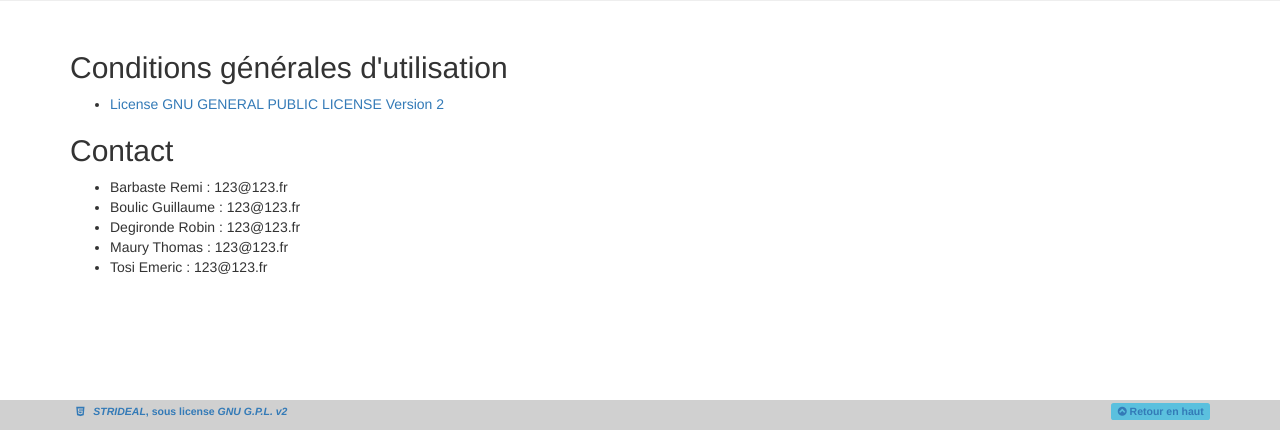
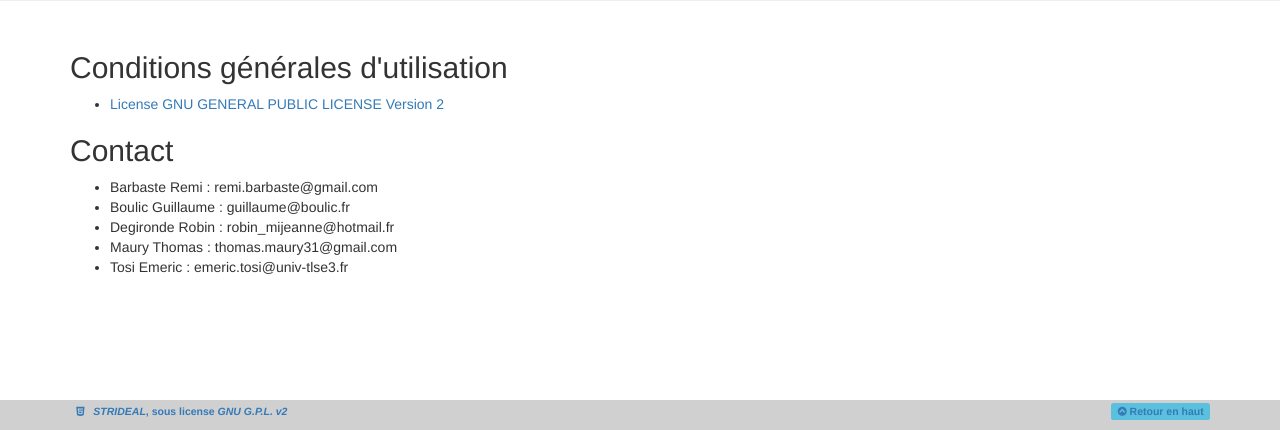
Before and after one commit to emeric254/Web-STRI-S2-Encheres, a PHP site: template PHP/vue/apropos.php in a window 1280 px wide. Shown: the part 370-800 px from the top of the page. Run offline with PHP 8.4, Linux system fonts and the light colour scheme; the template is opened without the code that fills it, so the values that code supplies are empty; some libraries are stand-ins or nearby versions.

Commit message:
mise a jour des addresse mail dans la page apropos

```diff
--- a/PHP/vue/apropos.php
+++ b/PHP/vue/apropos.php
@@ -30,19 +30,19 @@
 			</h2>
 			<ul>
 				<li>
-					Barbaste Remi : 123@123.fr
+					Barbaste Remi : remi.barbaste@gmail.com
 				</li>
 				<li>
-					Boulic Guillaume : 123@123.fr
+					Boulic Guillaume : guillaume@boulic.fr
 				</li>
 				<li>
-					Degironde Robin : 123@123.fr
+					Degironde Robin : robin_mijeanne@hotmail.fr
 				</li>
 				<li>
-					Maury Thomas : 123@123.fr
+					Maury Thomas : thomas.maury31@gmail.com
 				</li>
 				<li>
-					Tosi Emeric : 123@123.fr
+					Tosi Emeric : emeric.tosi@univ-tlse3.fr
 				</li>
 			</ul>
 			<p>
```
